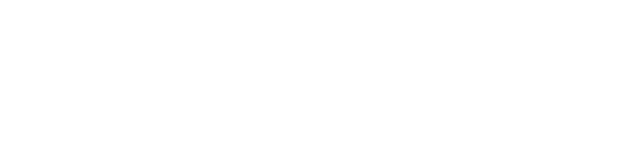
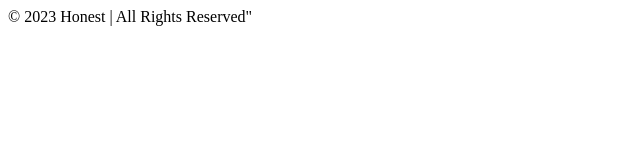
Before and after one commit to leinotoo/leinotoo.github.io, a plain HTML site: page blog.html in a window 1280 px wide. Shown: the whole page, without its empty margins (0-640 px from the left). Drawn offline with Linux system fonts and the light colour scheme.

Commit message:
feat. added nav and footer tags with all rights reserved text to all html files (blog.html, index.html,  contact.html, portfolio.html, and resume.html)

```diff
--- a/blog.html
+++ b/blog.html
@@ -6,11 +6,17 @@
     </head>
 
     <body>
+        <nav>
+
+        </nav>
         <main>
             <section></section>
             <section></section>
             <section></section>
             <section></section>
         </main>
+        <footer>
+            © 2023 Honest | All Rights Reserved"
+        </footer>
     </body>
 </html>
```
Also changed, not shown: contact.html (+6 -0 lines), index.html (+6 -0 lines), portfolio.html (+6 -0 lines), resume.html (+6 -0 lines).
